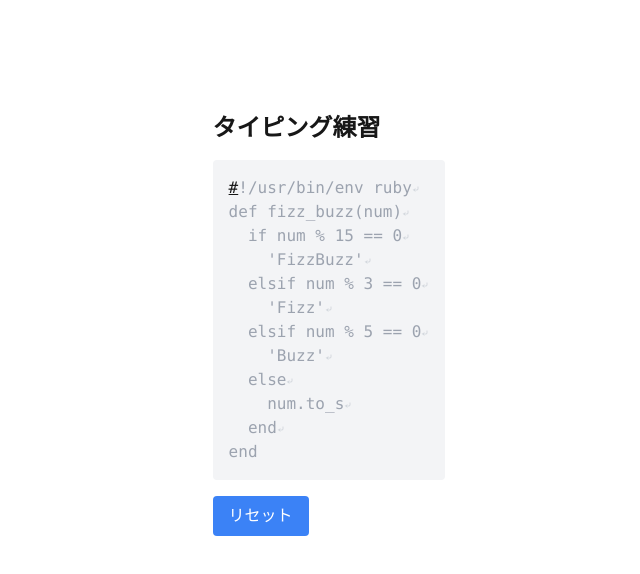
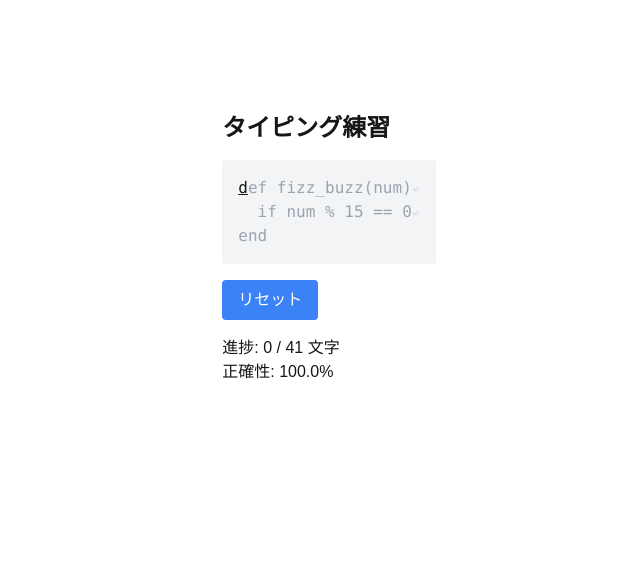
Before and after one commit to Shrimprin/test_typing_app, a Next.js app: page / in a window 1280 px wide. Shown: the top 574 px of the page, without its empty margins (311-951 px from the left). Built offline with nearby package versions, Linux system fonts and the light colour scheme.

Commit message:
進捗と正確性を修正

```diff
--- a/src/features/typing/components/ProgressDisplay.js
+++ b/src/features/typing/components/ProgressDisplay.js
@@ -1,23 +1,32 @@
 import React from "react";
 
 export default function ProgressDisplay({
-  cursorPosition,
-  typingText,
-  userInput,
+  cursorLine,
+  typingTextLines,
+  userInputs,
+  cursorPositions,
 }) {
+  const typedTextCount = cursorPositions
+    .slice(0, cursorLine + 1)
+    .reduce((acc, position) => {
+      return acc + position;
+    }, 0);
+  const typingText = typingTextLines.slice(0, cursorLine + 1).join("");
+  const userInput = userInputs.slice(0, cursorLine + 1).join("");
+
   return (
     <div className="mt-4">
       <p>
-        進捗: {cursorPosition} / {typingText.length} 文字
+        進捗: {typedTextCount} / {typingTextLines.join("").length} 文字
       </p>
       <p>
         正確性:{" "}
         {(
-          (cursorPosition > 0
+          (userInput.length > 0
             ? userInput
                 .split("")
                 .filter((char, index) => char === typingText[index]).length /
-              cursorPosition
+              typedTextCount
             : 1) * 100
         ).toFixed(1)}
         %
--- a/src/features/typing/components/TypingBoard.js
+++ b/src/features/typing/components/TypingBoard.js
@@ -6,8 +6,9 @@ import ResetButton from "./ResetButton";
 import ProgressDisplay from "./ProgressDisplay";
 
 export default function TypingBoard() {
-  const typingText =
-    "#!/usr/bin/env ruby\ndef fizz_buzz(num)\n  if num % 15 == 0\n    'FizzBuzz'\n  elsif num % 3 == 0\n    'Fizz'\n  elsif num % 5 == 0\n    'Buzz'\n  else\n    num.to_s\n  end\nend";
+  const typingText = "def fizz_buzz(num)\n  if num % 15 == 0\nend";
+
+  // "#!/usr/bin/env ruby\ndef fizz_buzz(num)\n  if num % 15 == 0\n    'FizzBuzz'\n  elsif num % 3 == 0\n    'Fizz'\n  elsif num % 5 == 0\n    'Buzz'\n  else\n    num.to_s\n  end\nend";
   const typingTextLines = typingText.split(/(?<=\n)/);
   const [cursorLine, setCursorLine] = useState(0);
   const initialCursorPositions = typingTextLines.map((line) =>
@@ -40,11 +41,12 @@ export default function TypingBoard() {
         initialUserInputs={initialUserInputs}
         initialCursorPositions={initialCursorPositions}
       />
-      {/* <ProgressDisplay
-        cursorPosition={cursorPosition}
-        typingText={typingText}
-        userInput={userInput}
-      /> */}
+      <ProgressDisplay
+        cursorLine={cursorLine}
+        typingTextLines={typingTextLines}
+        userInputs={userInputs}
+        cursorPositions={cursorPositions}
+      />
     </div>
   );
 }
```
